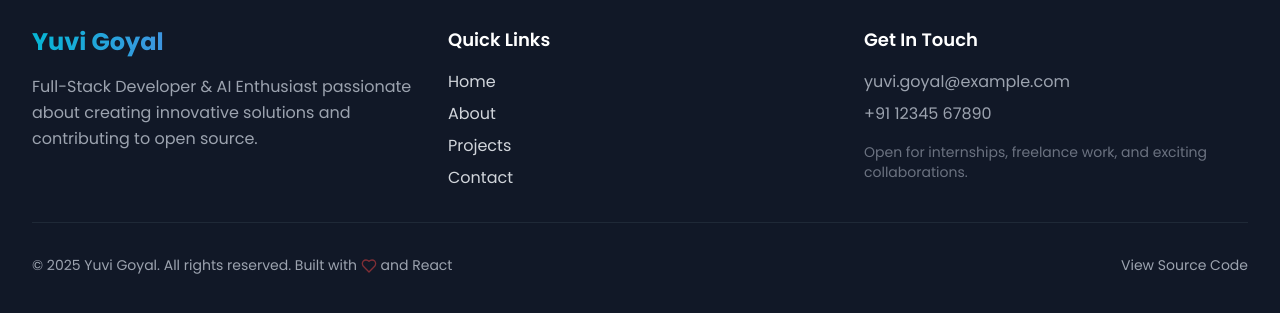
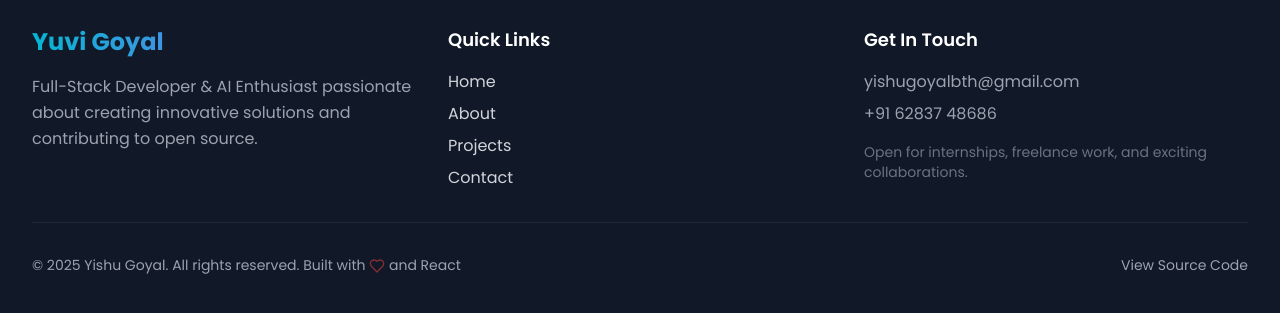
Before and after one commit to yishugoyal/Developer-Portfolio, a React (Vite) app: page / in a window 1280 px wide. Shown: the part 6462-6775 px from the top of the page. Built offline with nearby package versions, Linux system fonts and the light colour scheme.

Commit message:
Update Footer.tsx

```diff
--- a/src/components/Footer.tsx
+++ b/src/components/Footer.tsx
@@ -57,8 +57,8 @@ const Footer = () => {
 
           <div>
             <h4 className="text-lg font-semibold text-white mb-4">Get In Touch</h4>
-            <p className="text-gray-400 mb-2">yuvi.goyal@example.com</p>
-            <p className="text-gray-400 mb-4">+91 12345 67890</p>
+            <p className="text-gray-400 mb-2">yishugoyalbth@gmail.com</p>
+            <p className="text-gray-400 mb-4">+91 62837 48686</p>
             <p className="text-sm text-gray-500">
               Open for internships, freelance work, and exciting collaborations.
             </p>
@@ -67,11 +67,11 @@ const Footer = () => {
 
         <div className="border-t border-gray-800 pt-8 flex flex-col md:flex-row justify-between items-center gap-4">
           <p className="text-gray-400 text-sm text-center md:text-left">
-            © 2025 Yuvi Goyal. All rights reserved. Built with{' '}
+            © 2025 Yishu Goyal. All rights reserved. Built with{' '}
             <Heart className="w-4 h-4 inline text-red-500 animate-pulse" /> and React
           </p>
           <a
-            href="https://github.com/yuvigoyal/portfolio"
+            href="https://github.com/yuvigoyal/Developer-Portfolio"
             target="_blank"
             rel="noopener noreferrer"
             className="text-sm text-gray-400 hover:text-primary-400 transition-colors"
```
